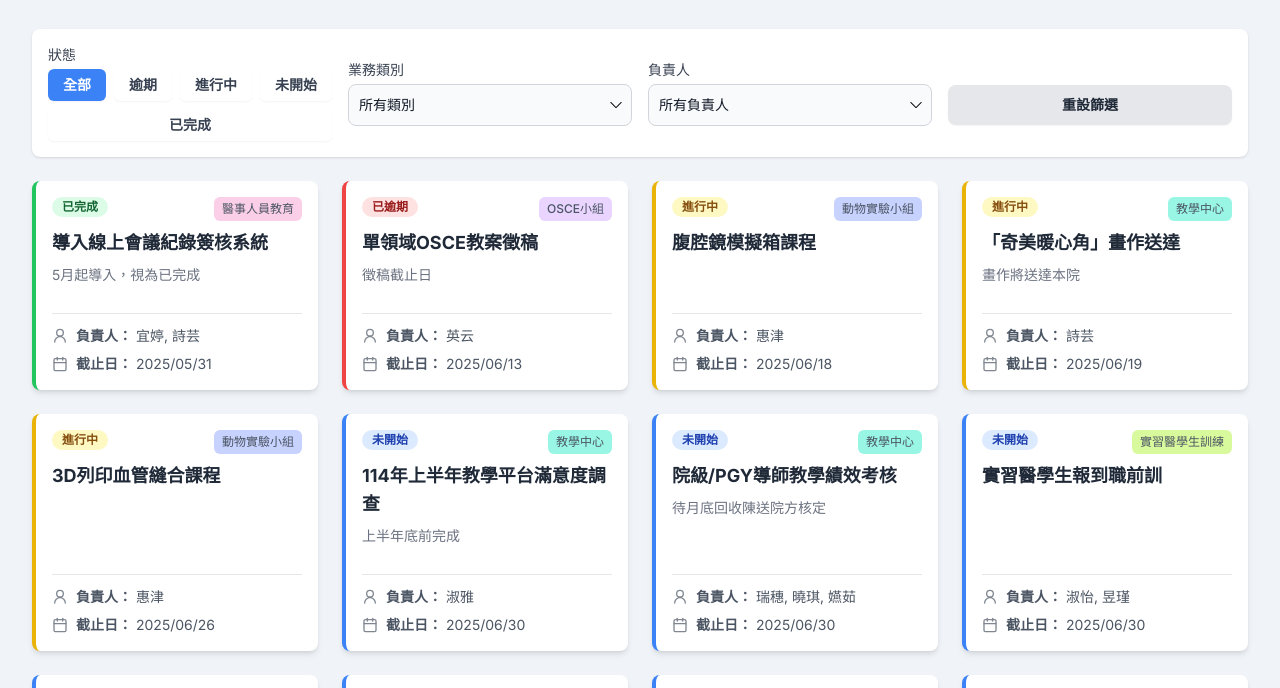
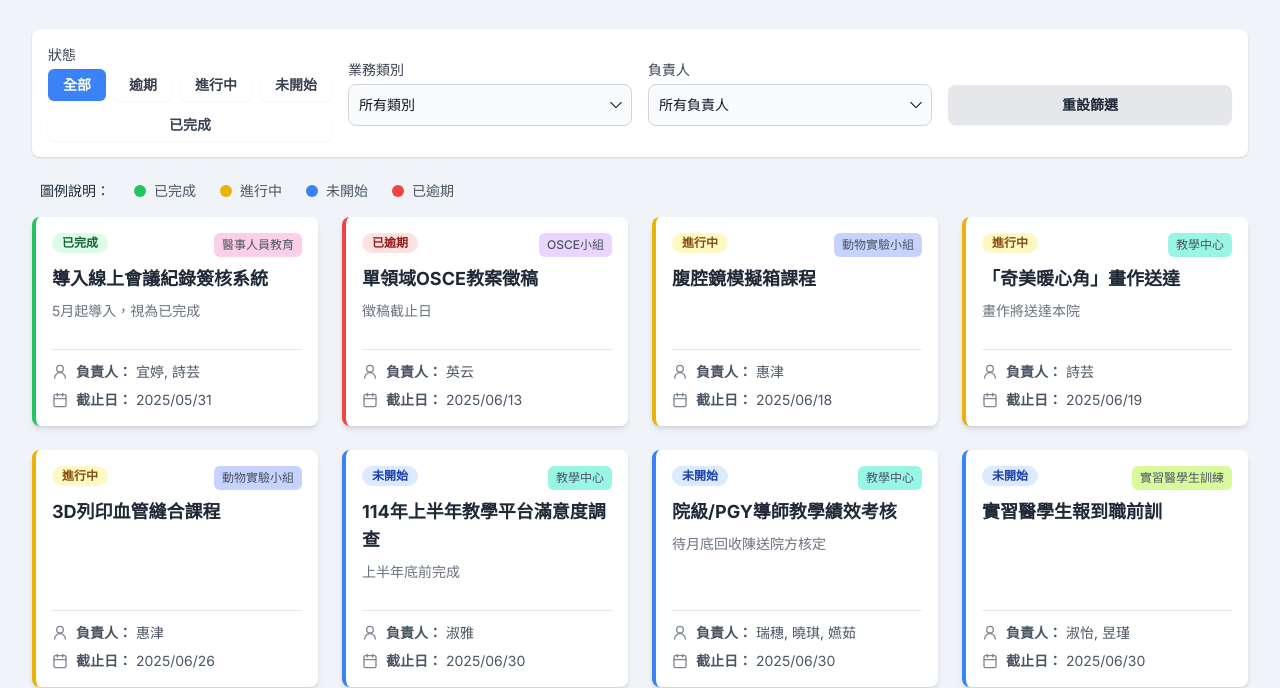
Before and after one commit to qpig0218/EducationCenterProgress, a plain HTML site: page index.html in a window 1280 px wide. Shown: the part 99-787 px from the top of the page. Drawn offline with nearby package versions, Linux system fonts and the light colour scheme.

Commit message:
Update index.html

```diff
--- a/index.html
+++ b/index.html
@@ -88,6 +88,27 @@
             <div>
                  <label class="block text-sm font-medium text-gray-700 mb-1 invisible">操作</label>
                  <button id="reset-filters" class="w-full bg-gray-200 text-gray-800 px-4 py-2.5 rounded-lg text-sm font-semibold shadow-sm hover:bg-gray-300">重設篩選</button>
+            </div>
+        </div>
+
+        <!-- Legend -->
+        <div class="mb-4 flex flex-wrap items-center gap-x-6 gap-y-2 text-sm text-gray-600 px-2">
+            <span class="font-medium text-gray-800">圖例說明：</span>
+            <div class="flex items-center">
+                <span class="h-3 w-3 rounded-full bg-green-500 mr-2 flex-shrink-0"></span>
+                <span>已完成</span>
+            </div>
+            <div class="flex items-center">
+                <span class="h-3 w-3 rounded-full bg-yellow-500 mr-2 flex-shrink-0"></span>
+                <span>進行中</span>
+            </div>
+            <div class="flex items-center">
+                <span class="h-3 w-3 rounded-full bg-blue-500 mr-2 flex-shrink-0"></span>
+                <span>未開始</span>
+            </div>
+            <div class="flex items-center">
+                <span class="h-3 w-3 rounded-full bg-red-500 mr-2 flex-shrink-0"></span>
+                <span>已逾期</span>
             </div>
         </div>
 
```
